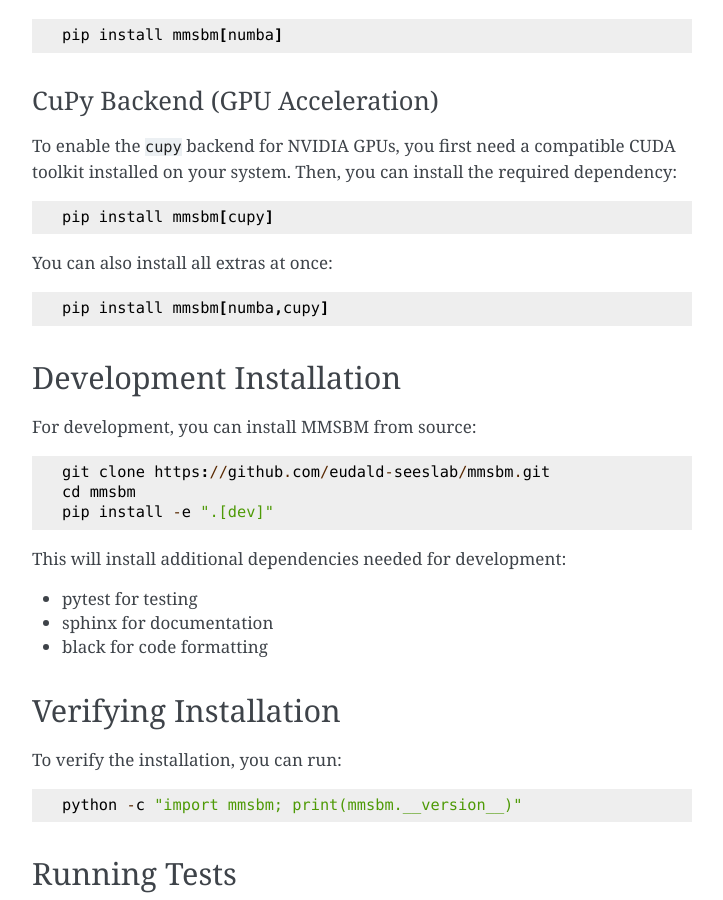
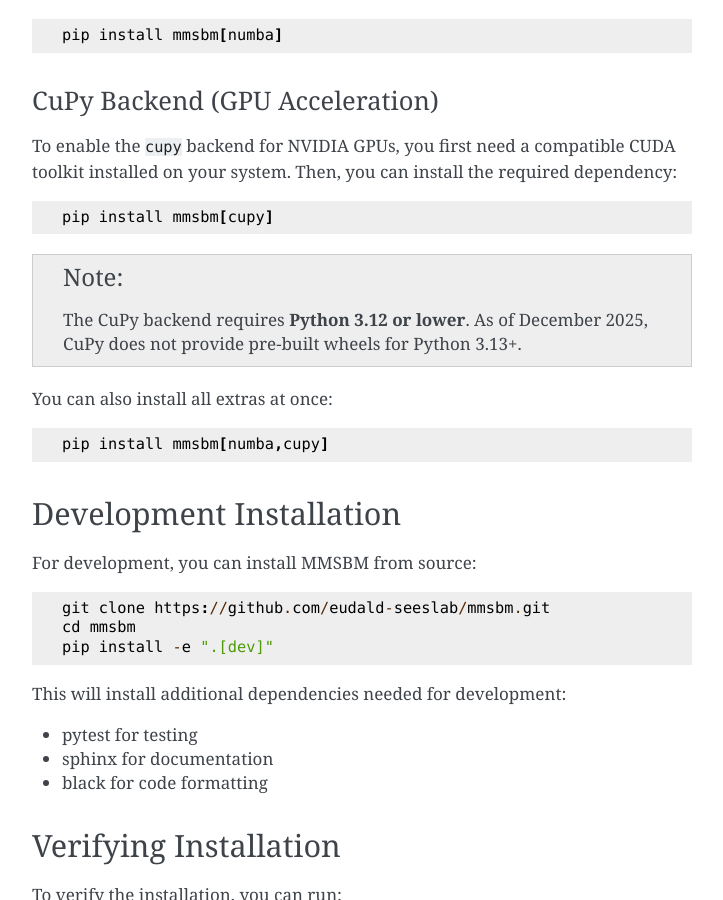
Before and after one commit to eudald-seeslab/mmsbm, a Sphinx documentation site: the page built from docs/guides/installation.rst, in a window 1280 px wide and 900 px high, scrolled down 737 px. Shown: the whole window, without its empty margins (388-1111 px from the left). Built offline with Sphinx 7.4.7, drawn with Linux system fonts in a browser that asks for light colours; pages that are not in the unit, such as notebooks, are missing from menus.

Commit message:
Update installation documentation to include note on CuPy backend compatibility with Python versions.

```diff
--- a/docs/guides/installation.rst
+++ b/docs/guides/installation.rst
@@ -40,6 +40,9 @@ CuPy Backend (GPU Acceleration)
 To enable the ``cupy`` backend for NVIDIA GPUs, you first need a compatible CUDA toolkit installed on your system. Then, you can install the required dependency::
 
     pip install mmsbm[cupy]
+
+.. note::
+   The CuPy backend requires **Python 3.12 or lower**. As of December 2025, CuPy does not provide pre-built wheels for Python 3.13+.
 
 You can also install all extras at once::
 
```
Also changed, not shown: README.md (+1 -0 lines).
